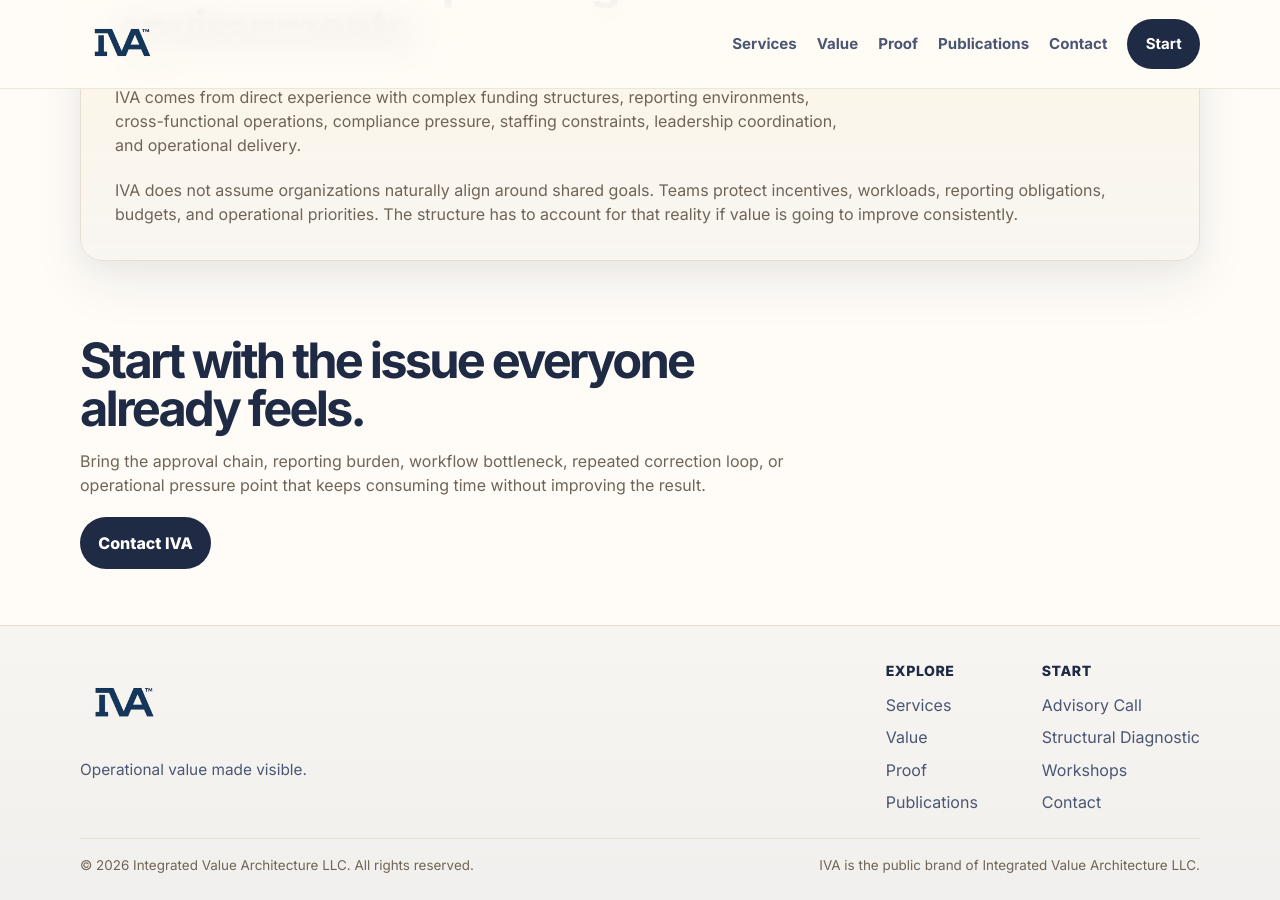
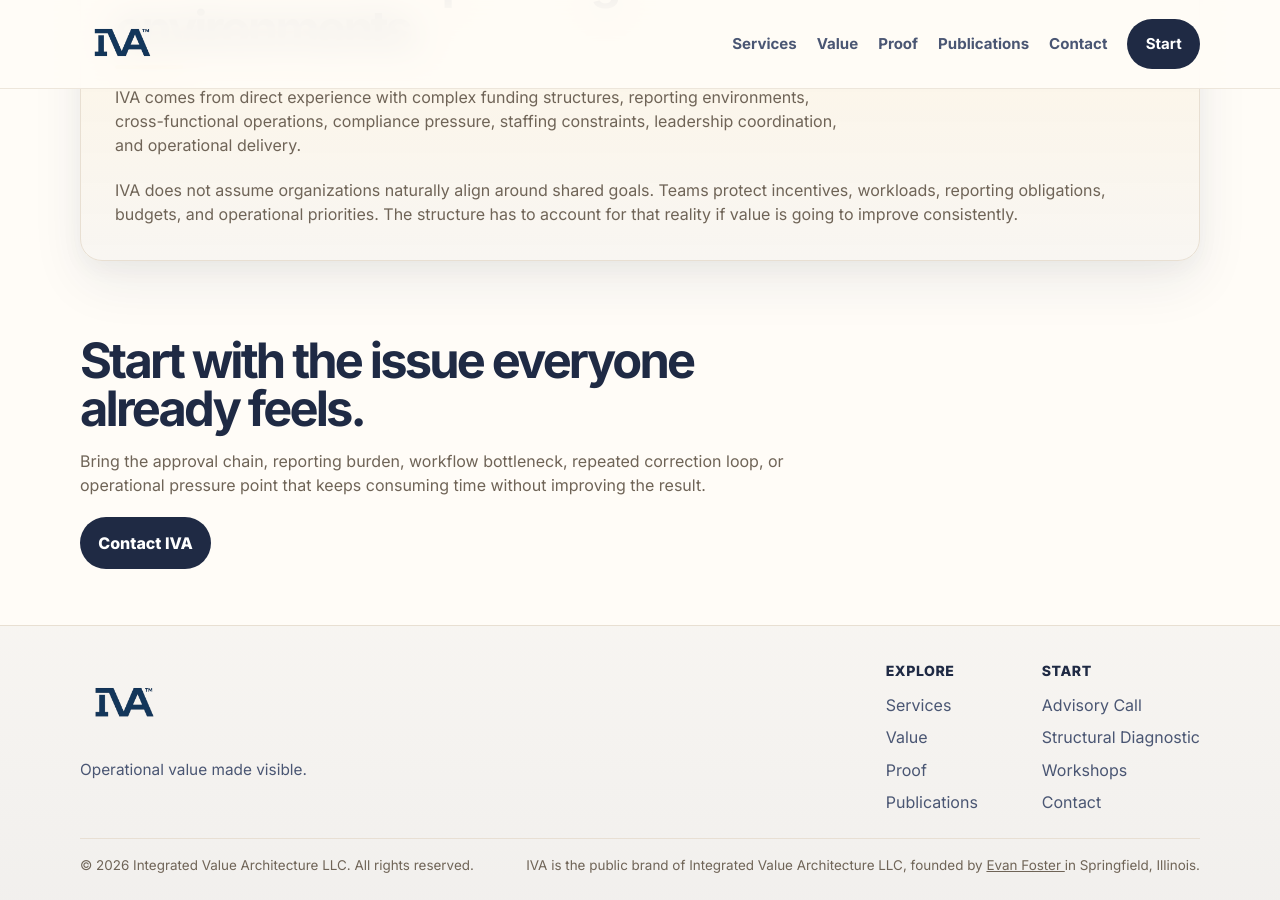
Before and after one commit to efost7873/ivasolution.com, a Jekyll site: the page built from index.html, in a window 1280 px wide and 900 px high, scrolled down 1727 px. Built offline with Jekyll 4.4.1, drawn with Linux system fonts in a browser that asks for light colours.

Commit message:
Update footer.html

```diff
--- a/_includes/footer.html
+++ b/_includes/footer.html
@@ -37,7 +37,11 @@
     </p>
 
     <p>
-      IVA is the public brand of Integrated Value Architecture LLC.
+      IVA is the public brand of Integrated Value Architecture LLC, founded by
+      <a href="https://evanmichaelfoster.com" target="_blank" rel="noopener">
+        Evan Foster
+      </a>
+      in Springfield, Illinois.
     </p>
   </div>
 </footer>
```
